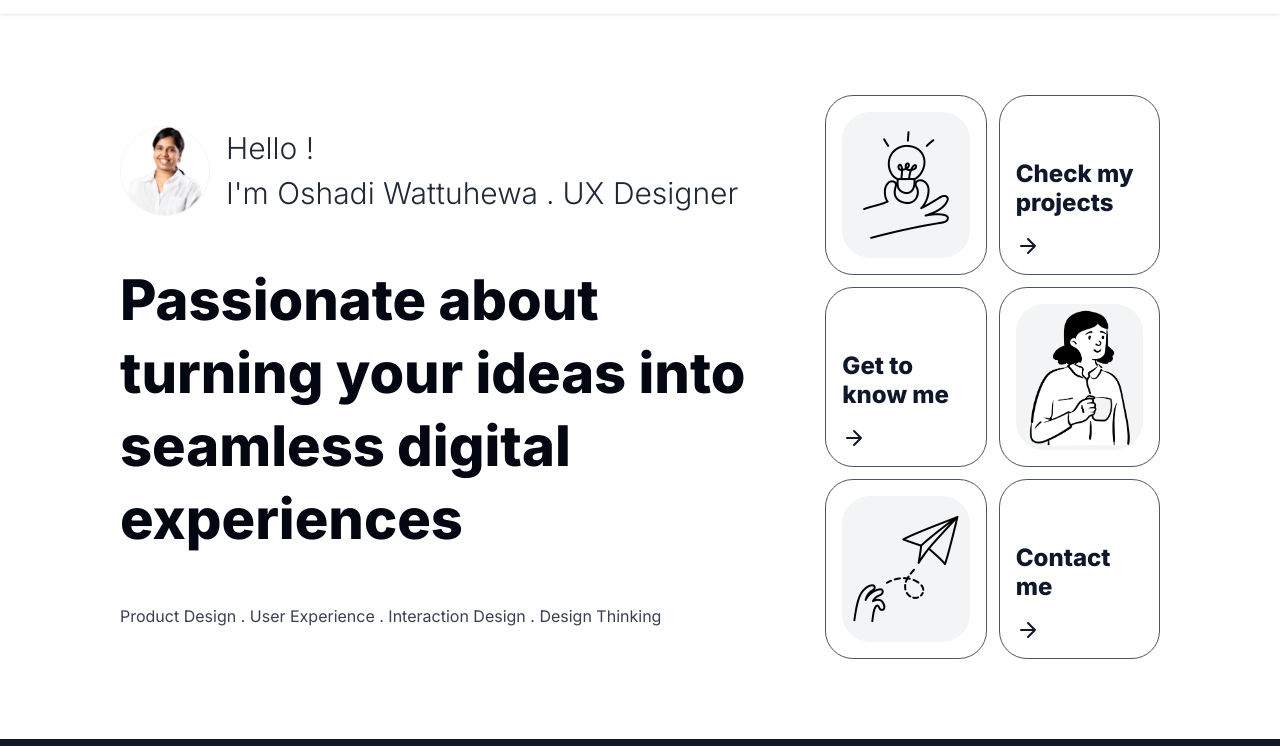
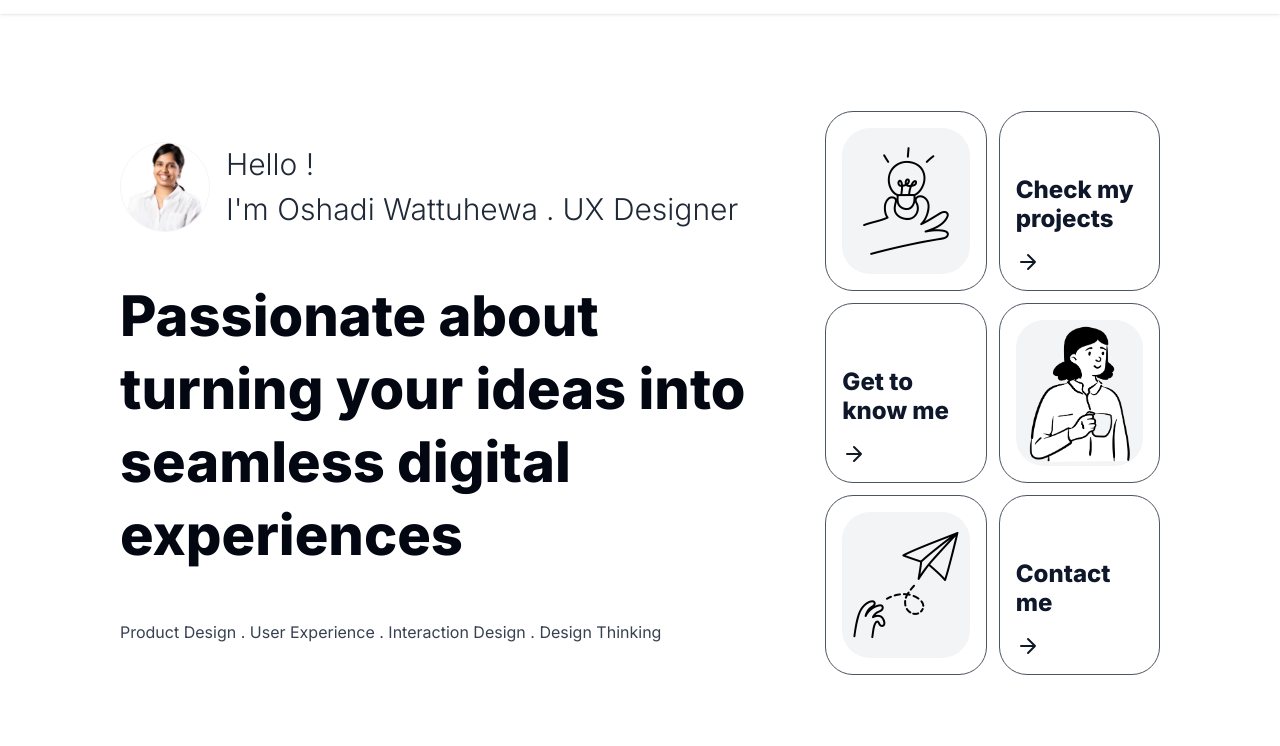
Before and after one commit to OshadiWattuhewa/Portfolio, a plain HTML site: page index.html in a window 1280 px wide. Shown: the part 54-800 px from the top of the page. Drawn offline with Linux system fonts and the light colour scheme.

Commit message:
padding changes for hero section

```diff
--- a/styles/hero.css
+++ b/styles/hero.css
@@ -1,8 +1,7 @@
 /* Hero Section Styles */
 .hero {
 	background-color: var(--color-white);
-	padding-top: var(--spacing-64);
-	padding-bottom: var(--spacing-80);
+	padding: var(--spacing-80) 0;
 }
 
 .hero-container {
```
